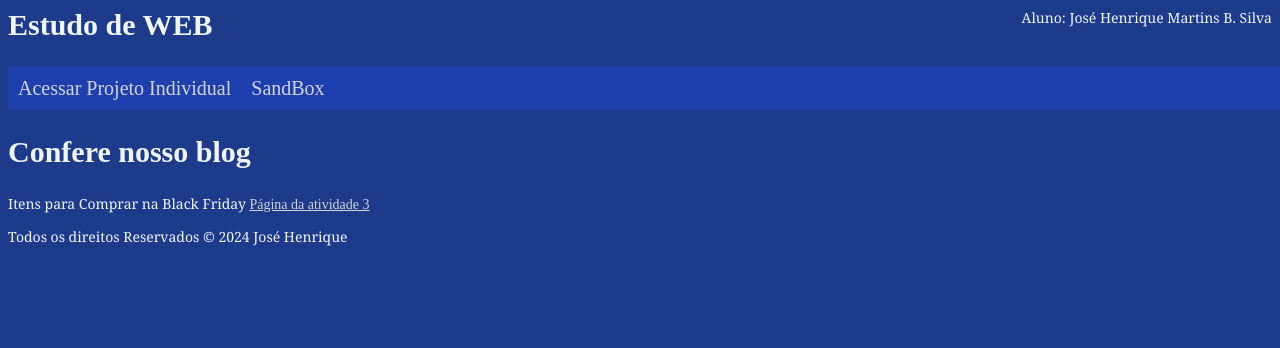
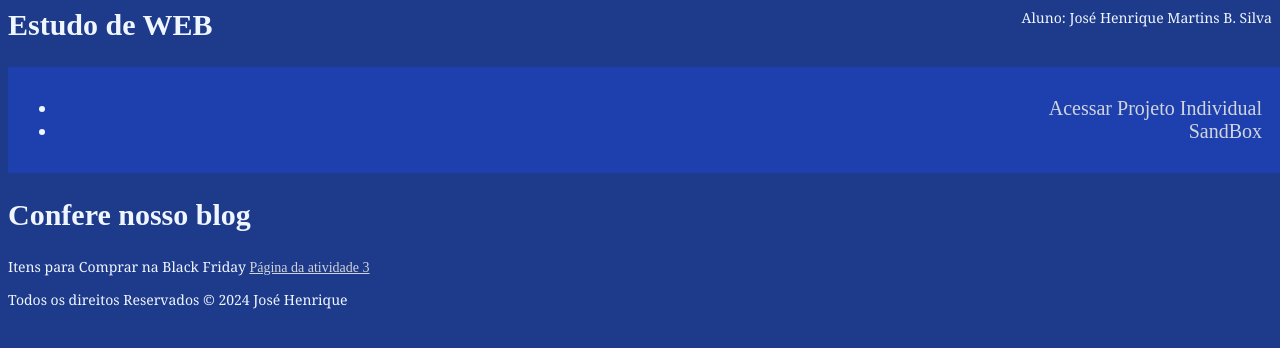
Before and after one commit to HenriqueMart/projeto-web, a plain HTML site: page index.html in a window 1280 px wide. Drawn offline with Linux system fonts and the light colour scheme.

Commit message:
fix - Modificando o CSS: Alterando Index

```diff
--- a/infraestrutura/page/Home/index.html
+++ b/index.html
@@ -7,7 +7,7 @@
     <title>Estudo Web</title>
     <!--Favicon com Rel para typo do link do HTML, href Referência ou pastar aonde estar a imagens, type tipo de imagens-->
     <link rel="shortcut icon" href="/infraestrutura/assets/imagens/favicon.ico" type="image/favicon-icon">
-    <link rel="stylesheet" href="../../assets/css/index.css">
+    <link rel="stylesheet" href="infraestrutura/assets/css/index.css">
 
 </head>
 <body>
@@ -17,8 +17,10 @@
         <p>Aluno: José Henrique Martins B. Silva</p>
     </header>
     <nav>
-        <a href="Portifólio.html">Acessar Projeto Individual</a>
-        <a href="SandBox.html">SandBox</a>
+        <ul>
+            <li><a href="infraestrutura/page/Home/Portifólio.html">Acessar Projeto Individual</a></li>
+            <li><a href="infraestrutura/page/Home/SandBox.html">SandBox</a></li>
+        </ul>
     </nav>
 
     <!-- Cabeçalho principal da página, define o título principal com a tag <h1> -->
--- a/infraestrutura/assets/css/index.css
+++ b/infraestrutura/assets/css/index.css
@@ -29,13 +29,10 @@ header h1{
     margin: 0;
 }
 nav{
-    display: flex;
-    justify-content: flex-start;
-    align-items: center;
     padding: 10px;
     background-color: #1E40AF;
     font-size: 20px;
-    text-align: left;
+    text-align: right;
     width: 100%;
 }
 nav a {
```
Also changed, not shown: infraestrutura/page/Home/Portifólio.html (+1 -1 lines), infraestrutura/page/Home/SandBox.html (+1 -1 lines), infraestrutura/page/Home/atividade-3.html (+1 -1 lines).
